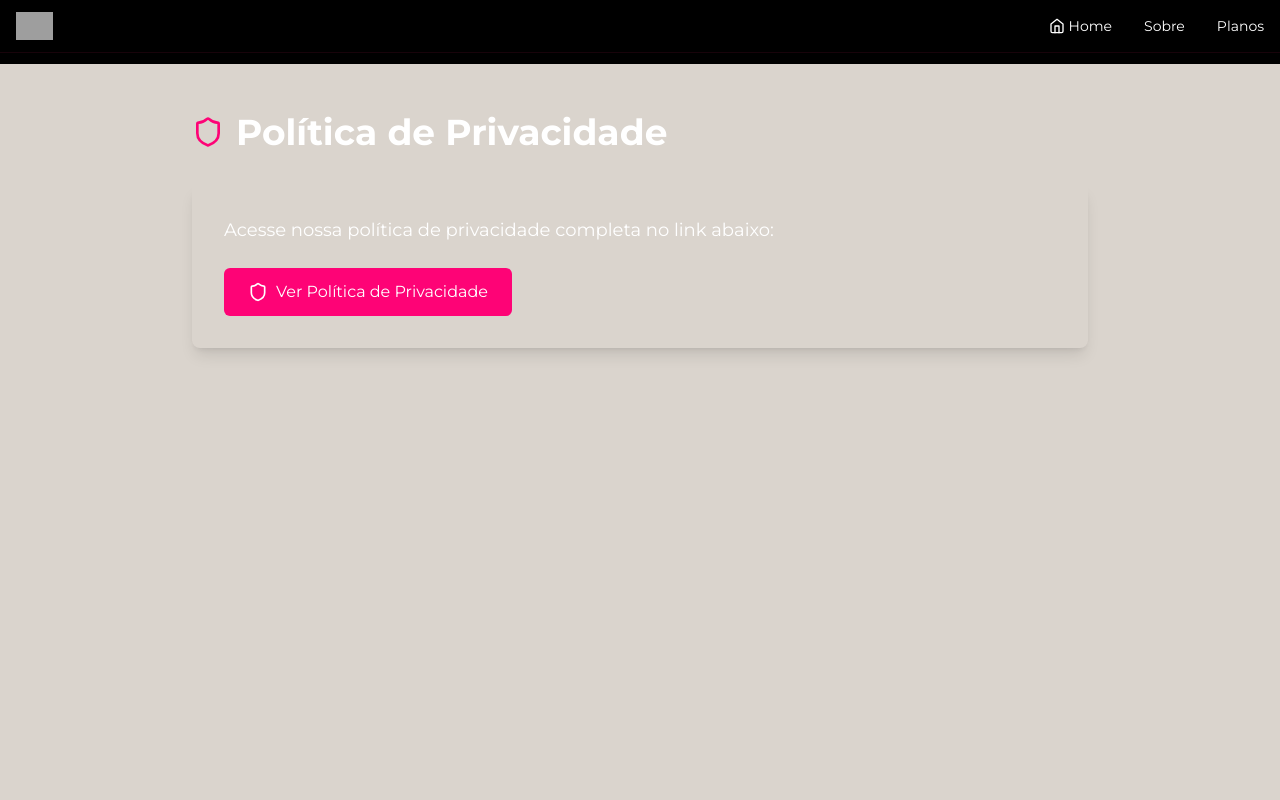
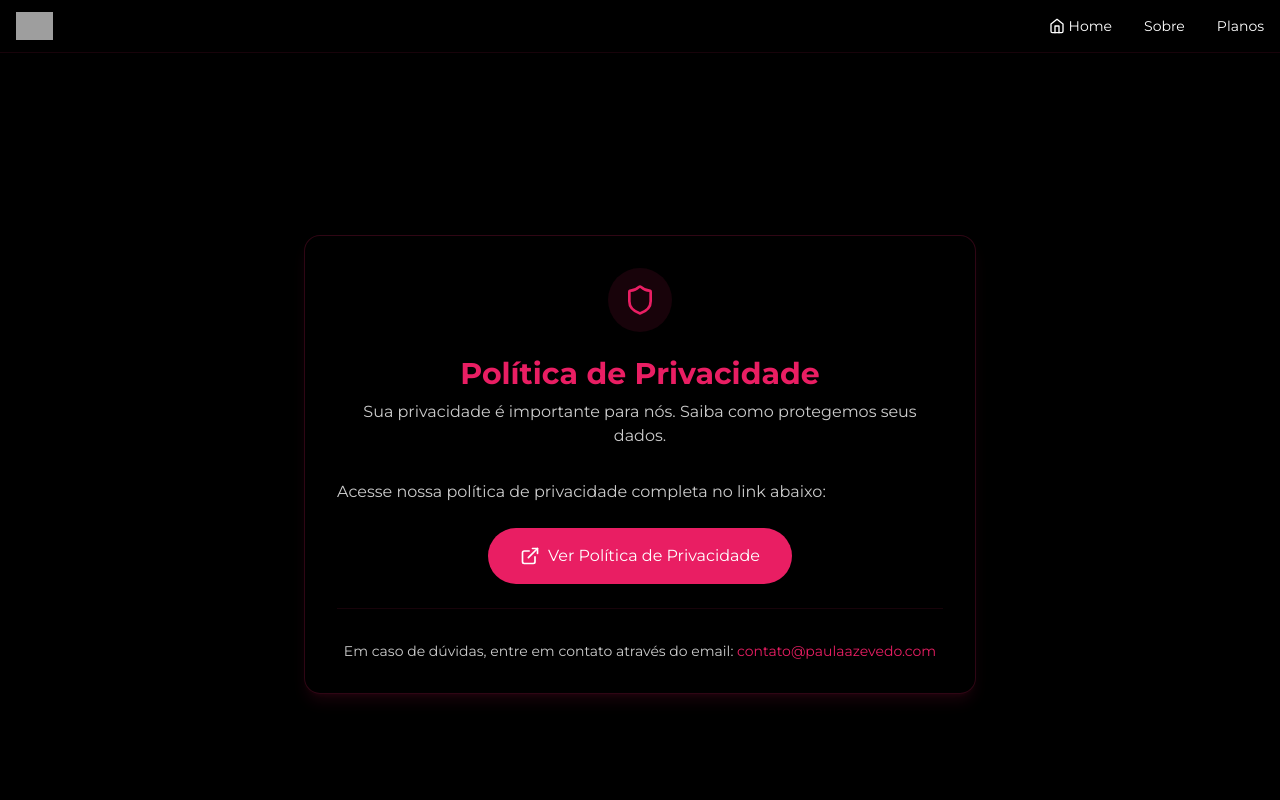
Before and after one commit to kauntdewn1/pl_fine, a React (Vite) app: page /privacidade in a window 1280 px wide. Both pictures are taken after a click on the button "Confirmo que sou maior de 18 anos". Shown: the top 800 px of the page. Built offline with nearby package versions, Linux system fonts and the light colour scheme; grey boxes are pictures that could not be loaded.

Commit message:
feat: update design of multiple pages

```diff
--- a/src/pages/Home.tsx
+++ b/src/pages/Home.tsx
@@ -154,11 +154,12 @@ export default function Home() {
       <section className="py-20 bg-black/40 backdrop-blur-lg">
         <div className="container mx-auto px-4">
           <div className="flex flex-col md:flex-row gap-12 items-center max-w-4xl mx-auto">
-            <div className="w-full md:w-1/2">
+            <div className="w-full md:w-1/2 relative">
+              <div className="absolute inset-0 bg-[#E91E63] blur-3xl opacity-20 rounded-full transform -translate-y-4"></div>
               <ImageWithFallback
                 src="https://res.cloudinary.com/dt9m3pkjv/image/upload/w_1000,ar_1:1,c_fill,g_auto,e_art:hokusai/v1743376996/PAULA/fshl7aofaf0kulzpjxvk.png"
                 alt="Paula Azevedo"
-                className="rounded-2xl shadow-2xl border border-[#E91E63]/20"
+                className="rounded-2xl shadow-2xl border border-[#E91E63]/20 relative z-10"
                 fallbackSrc="/about-fallback.jpg"
               />
             </div>
--- a/src/pages/Privacy.tsx
+++ b/src/pages/Privacy.tsx
@@ -1,29 +1,48 @@
 import React from 'react';
-import { Shield } from 'lucide-react';
+import { Shield, ExternalLink } from 'lucide-react';
 
 export default function Privacy() {
   return (
-    <div className="min-h-screen bg-background py-12 px-4 sm:px-6 lg:px-8">
-      <div className="max-w-4xl mx-auto">
-        <div className="flex items-center gap-3 mb-8">
-          <Shield className="text-accent" size={32} />
-          <h1 className="text-4xl font-bold text-text">Política de Privacidade</h1>
+    <div className="min-h-screen bg-black flex items-center justify-center p-4">
+      <div className="max-w-2xl w-full bg-black/40 backdrop-blur-lg p-8 rounded-2xl border border-[#E91E63]/20 shadow-lg shadow-[#E91E63]/10">
+        <div className="text-center mb-8">
+          <div className="w-16 h-16 bg-[#E91E63]/10 rounded-full flex items-center justify-center mx-auto mb-6">
+            <Shield className="text-[#E91E63]" size={32} />
+          </div>
+          <h1 className="text-3xl font-bold text-[#E91E63] mb-2">Política de Privacidade</h1>
+          <p className="text-white/80">
+            Sua privacidade é importante para nós. Saiba como protegemos seus dados.
+          </p>
         </div>
 
-        <div className="bg-card rounded-lg shadow-lg p-8">
-          <p className="text-lg text-text/80 mb-6">
+        <div className="space-y-6 text-white/80">
+          <p>
             Acesse nossa política de privacidade completa no link abaixo:
           </p>
 
+          <div className="flex justify-center">
             <a
               href="https://paulaazevedo.site/privacidade"
               target="_blank"
               rel="noopener noreferrer"
-            className="inline-flex items-center gap-2 bg-accent hover:bg-accent/90 text-white px-6 py-3 rounded-md transition-colors"
+              className="inline-flex items-center justify-center gap-2 bg-[#E91E63] hover:bg-[#E91E63]/90 text-white px-8 py-4 rounded-full transition-all duration-300 shadow-lg hover:shadow-[#E91E63]/20 hover:shadow-2xl transform hover:-translate-y-0.5"
             >
-            <Shield size={20} />
+              <ExternalLink size={20} />
               <span>Ver Política de Privacidade</span>
             </a>
+          </div>
+
+          <div className="mt-8 pt-8 border-t border-[#E91E63]/10">
+            <p className="text-sm text-center">
+              Em caso de dúvidas, entre em contato através do email:{' '}
+              <a
+                href="mailto:contato@paulaazevedo.com"
+                className="text-[#E91E63] hover:text-[#E91E63]/90 transition-colors"
+              >
+                contato@paulaazevedo.com
+              </a>
+            </p>
+          </div>
         </div>
       </div>
     </div>
--- a/src/pages/Terms.tsx
+++ b/src/pages/Terms.tsx
@@ -1,29 +1,48 @@
 import React from 'react';
-import { FileText } from 'lucide-react';
+import { FileText, ExternalLink } from 'lucide-react';
 
 export default function Terms() {
   return (
-    <div className="min-h-screen bg-background py-12 px-4 sm:px-6 lg:px-8">
-      <div className="max-w-4xl mx-auto">
-        <div className="flex items-center gap-3 mb-8">
-          <FileText className="text-accent" size={32} />
-          <h1 className="text-4xl font-bold text-text">Termos de Uso</h1>
+    <div className="min-h-screen bg-black flex items-center justify-center p-4">
+      <div className="max-w-2xl w-full bg-black/40 backdrop-blur-lg p-8 rounded-2xl border border-[#E91E63]/20 shadow-lg shadow-[#E91E63]/10">
+        <div className="text-center mb-8">
+          <div className="w-16 h-16 bg-[#E91E63]/10 rounded-full flex items-center justify-center mx-auto mb-6">
+            <FileText className="text-[#E91E63]" size={32} />
+          </div>
+          <h1 className="text-3xl font-bold text-[#E91E63] mb-2">Termos de Uso</h1>
+          <p className="text-white/80">
+            Leia atentamente nossos termos e condições de uso.
+          </p>
         </div>
 
-        <div className="bg-card rounded-lg shadow-lg p-8">
-          <p className="text-lg text-text/80 mb-6">
+        <div className="space-y-6 text-white/80">
+          <p>
             Acesse nossos termos de uso completos no link abaixo:
           </p>
 
+          <div className="flex justify-center">
             <a
               href="https://paulaazevedo.site/termos"
               target="_blank"
               rel="noopener noreferrer"
-            className="inline-flex items-center gap-2 bg-accent hover:bg-accent/90 text-white px-6 py-3 rounded-md transition-colors"
+              className="inline-flex items-center justify-center gap-2 bg-[#E91E63] hover:bg-[#E91E63]/90 text-white px-8 py-4 rounded-full transition-all duration-300 shadow-lg hover:shadow-[#E91E63]/20 hover:shadow-2xl transform hover:-translate-y-0.5"
             >
-            <FileText size={20} />
+              <ExternalLink size={20} />
               <span>Ver Termos de Uso</span>
             </a>
+          </div>
+
+          <div className="mt-8 pt-8 border-t border-[#E91E63]/10">
+            <p className="text-sm text-center">
+              Em caso de dúvidas, entre em contato através do email:{' '}
+              <a
+                href="mailto:contato@paulaazevedo.com"
+                className="text-[#E91E63] hover:text-[#E91E63]/90 transition-colors"
+              >
+                contato@paulaazevedo.com
+              </a>
+            </p>
+          </div>
         </div>
       </div>
     </div>
```
Lines whose indentation alone changed are shown as unchanged.
